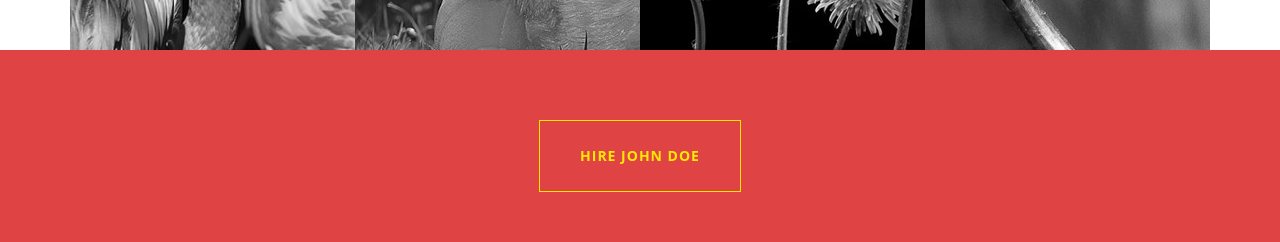
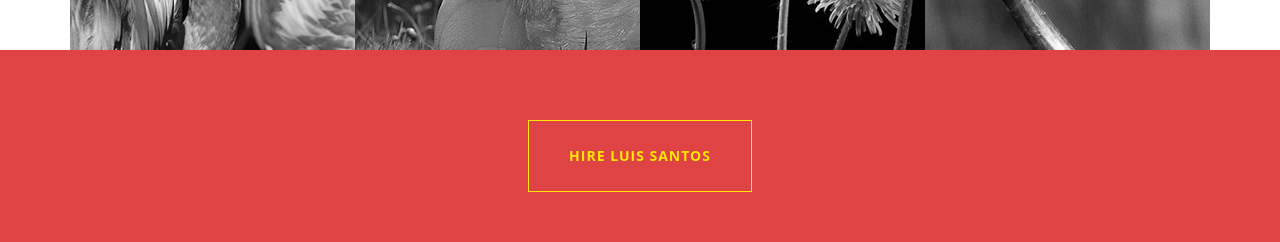
Before and after one commit to lasantos2/lasantos2.github.io, a plain HTML site: page index.html in a window 1280 px wide. Shown: the part 4180-4422 px from the top of the page. Drawn offline with nearby package versions, Linux system fonts and the light colour scheme; some packages are replaced by stand-ins of ours.

Commit message:
one more thing

```diff
--- a/index.html
+++ b/index.html
@@ -322,7 +322,7 @@
           <div class="container">
             <div class="row">
               <div class="col-md-12">
-                <a href="index.html#contact" class="outline-btn">hire john doe</a>
+                <a href="index.html#contact" class="outline-btn">hire luis santos</a>
               </div>
             </div>
           </div>
```
